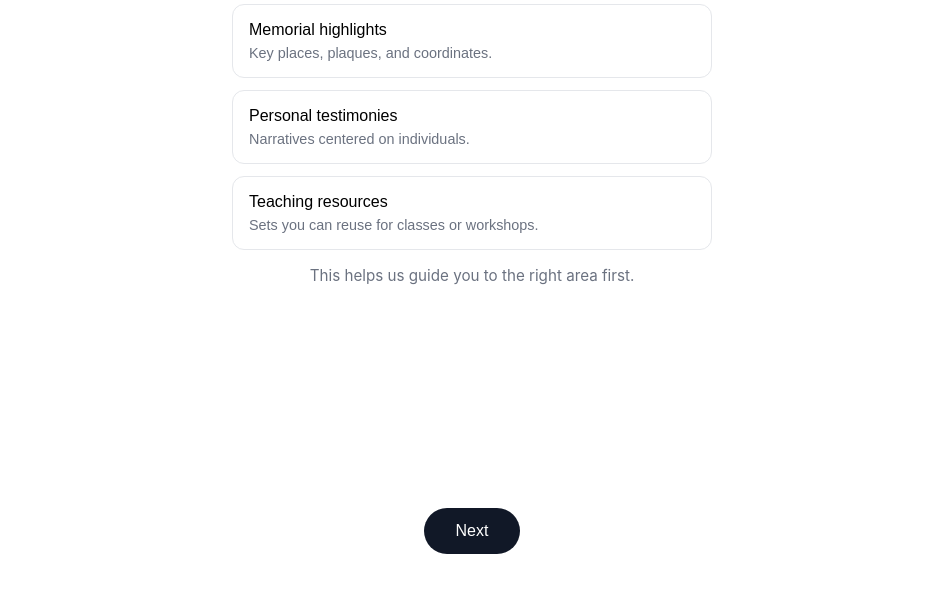
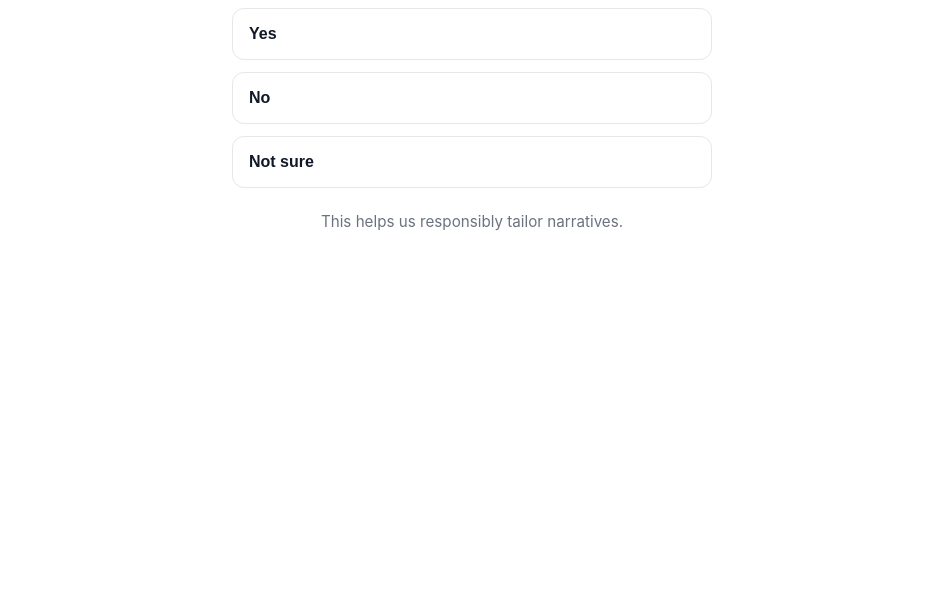
Before and after one commit to dabadav/ai-engine-api, a plain HTML site: page static/newQuiz.html in a window 1280 px wide. Shown: the part 198-800 px from the top of the page, without its empty margins (168-1110 px from the left). Drawn offline with Linux system fonts and the light colour scheme.

Commit message:
layout quiz

```diff
--- a/static/newQuiz.html
+++ b/static/newQuiz.html
@@ -24,7 +24,7 @@
     }
 
     .quiz-container {
-      width: min(880px, 100%);
+      width: min(780px, 100%);
       min-height: calc(100vh - 64px);
       display: flex;
       flex-direction: column;
@@ -36,8 +36,7 @@
     .progress-area {
       display: flex;
       flex-direction: column;
-      gap: 4px;
-      width: min(880px, 100%);
+      width: min(780px, 100%);
     }
 
     .progress-meta {
@@ -127,7 +126,19 @@
       transition: border 150ms ease, background 150ms ease;
     }
 
-    .option-card span {
+    .option-heading {
+      display: flex;
+      align-items: center;
+      gap: 10px;
+      font-weight: 600;
+      color: #111827;
+    }
+
+    .option-emoji {
+      font-size: 1.4rem;
+    }
+
+    .option-text {
       display: block;
       margin-top: 6px;
       font-size: 0.9rem;
@@ -144,35 +155,32 @@
       background: #f3f4f6;
     }
 
-    .quiz-actions {
-      display: flex;
-      justify-content: center;
-      gap: 12px;
-      margin-top: auto;
-      padding-top: 16px;
-    }
     .content-panel {
       width: min(480px, 100%);
       height: 100%;
       display: flex;
       flex-direction: column;
-      gap: 16px;
+      gap: 24px;
     }
 
     .next-card {
+      display: flex;
+      justify-content: center;
+      gap: 12px;
+      margin-top: auto;
       position: sticky;
       bottom: 16px;
       background: rgba(255, 255, 255, 0.95);
       border-radius: 24px;
       padding: 16px;
-      box-shadow: 0 20px 40px rgba(15, 23, 42, 0.12);
-      border: 1px solid rgba(15, 23, 42, 0.05);
-      display: flex;
       justify-content: center;
+      width: min(520px, 100%);
       backdrop-filter: blur(10px);
     }
 
     .next-btn {
+      width: 400px;
+      height: 54px;
       border-radius: 999px;
       padding: 14px 32px;
       font-size: 1rem;
@@ -254,7 +262,7 @@
       <section class="options-grid" id="optionsGrid"></section>
       <p class="quiz-note" id="questionSubtitle"></p>
 
-      <div class="quiz-actions" id="quizActions">
+      <div class="next-card" id="quizActions">
         <button class="next-btn" id="btnNext" type="button" disabled>Next</button>
       </div>
 
@@ -293,52 +301,55 @@
     }
 
     function renderStep() {
+      if (!steps.length) return;
       const step = steps[currentStep];
+      const autoAdvance = Boolean(step.autoAdvance);
+
       summaryCard.classList.remove("visible");
       optionsGrid.hidden = false;
-      quizActions.hidden = false;
+      quizActions.hidden = autoAdvance;
+      quizActions.style.display = autoAdvance ? "none" : "flex";
+
       questionLabel.textContent = `${currentStep + 1} of ${steps.length}`;
       questionTitle.textContent = step.title;
-      questionSubtitle.textContent = step.subtitle;
+      questionSubtitle.textContent = step.subtitle || "";
 
       const currentAnswer = answers[step.id]?.value;
 
       optionsGrid.innerHTML = step.options
-        .map(
-          option => `
+        .map(option => {
+          const emoji = option.emoji ? `<span class="option-emoji" aria-hidden="true">${option.emoji}</span>` : "";
+          const description = option.desc ? `<span class="option-text">${option.desc}</span>` : "";
+          return `
             <button class="option-card ${currentAnswer === option.value ? "active" : ""}" data-value="${option.value}">
-              ${option.label}
-              <span>${option.desc}</span>
+              <div class="option-heading">
+                ${emoji}
+                <span>${option.label}</span>
+              </div>
+              ${description}
             </button>
-          `
-        )
+          `;
+        })
         .join("");
 
       btnBack.disabled = currentStep === 0;
       btnBack.style.visibility = currentStep === 0 ? "hidden" : "visible";
-      btnNext.textContent = currentStep === steps.length - 1 ? "Finish" : "Next";
-      btnNext.disabled = !currentAnswer;
+
+      if (!autoAdvance) {
+        btnNext.textContent = currentStep === steps.length - 1 ? "Finish" : "Next";
+        btnNext.disabled = !currentAnswer;
+      }
 
       updateProgress();
     }
 
-    function showSummary() {
-      quizProgress.style.width = "100%";
-      questionLabel.textContent = `${steps.length} of ${steps.length}`;
-      questionTitle.textContent = "We’ll individualize your tour.";
-      questionSubtitle.textContent = "You can change these choices anytime later.";
-
-      const summaryItems = [
-        { label: "Focus", value: answers.intent?.label || "Not specified" },
-        { label: "Available time", value: answers.time?.label || "Not specified" },
-        { label: "Preferred tone", value: answers.tone?.label || "Not specified" }
-      ];
-      summaryList.innerHTML = summaryItems.map(item => `<li><strong>${item.label}:</strong> ${item.value}</li>`).join("");
-
-      summaryCard.classList.add("visible");
-      optionsGrid.hidden = true;
-      quizActions.hidden = true;
-      btnBack.style.visibility = "hidden";
+    function finishQuiz() {
+      try {
+        localStorage.setItem("quizResults", JSON.stringify(answers));
+      } catch (err) {
+        console.error("Unable to store quiz results", err);
+      }
+      window.location.href = "/demo/newQuiz/myResults";
     }
 
     optionsGrid.addEventListener("click", (event) => {
@@ -347,7 +358,22 @@
       const value = card.dataset.value;
       const step = steps[currentStep];
       const selectedOption = step.options.find(opt => opt.value === value);
-      answers[step.id] = { value, label: selectedOption?.label || value };
+      answers[step.id] = {
+        value,
+        label: selectedOption?.label || value,
+        emoji: selectedOption?.emoji || null
+      };
+
+      if (step.autoAdvance) {
+        if (currentStep === steps.length - 1) {
+          finishQuiz();
+        } else {
+          currentStep += 1;
+          renderStep();
+        }
+        return;
+      }
+
       renderStep();
     });
 
@@ -360,7 +386,7 @@
     btnNext.addEventListener("click", () => {
       if (!answers[steps[currentStep].id]) return;
       if (currentStep === steps.length - 1) {
-        showSummary();
+        finishQuiz();
       } else {
         currentStep += 1;
         renderStep();
--- a/static/quiz-steps.json
+++ b/static/quiz-steps.json
@@ -1,32 +1,172 @@
 [
   {
-    "id": "intent",
-    "title": "What are you primarily looking for?",
-    "subtitle": "This helps us guide you to the right area first.",
+    "id": "personal_connection",
+    "alias": "Personal Connection",
+    "title": "Do you have a personal or family connection?",
+    "subtitle": "This helps us responsibly tailor narratives.",
+    "autoAdvance": true,
     "options": [
-      { "value": "memorials", "label": "Memorial highlights", "desc": "Key places, plaques, and coordinates." },
-      { "value": "stories", "label": "Personal testimonies", "desc": "Narratives centered on individuals." },
-      { "value": "teaching", "label": "Teaching resources", "desc": "Sets you can reuse for classes or workshops." }
+      { "value": "yes", "label": "Yes" },
+      { "value": "no", "label": "No" },
+      { "value": "unsure", "label": "Not sure" }
     ]
   },
   {
-    "id": "time",
-    "title": "How much time do you have right now?",
-    "subtitle": "We’ll adjust depth accordingly.",
+    "id": "age_group",
+    "alias": "Age",
+    "title": "Which age group do you belong to?",
+    "subtitle": "This helps us understand who is using the app.",
+    "autoAdvance": false,
     "options": [
-      { "value": "5", "label": "About 5 minutes", "desc": "Just show me key highlights." },
-      { "value": "10", "label": "10–15 minutes", "desc": "A balanced experience." },
-      { "value": "20", "label": "20+ minutes", "desc": "I’m ready to dive deep." }
+      { "value": "under_18", "label": "Under 18" },
+      { "value": "18_24", "label": "18–24" },
+      { "value": "25_34", "label": "25–34" },
+      { "value": "35_44", "label": "35–44" },
+      { "value": "45_54", "label": "45–54" },
+      { "value": "55_64", "label": "55–64" },
+      { "value": "65_plus", "label": "65+" }
     ]
   },
   {
-    "id": "tone",
-    "title": "Which tone resonates with you today?",
-    "subtitle": "We’ll tailor narratives to match.",
+    "id": "gender",
+    "alias": "Gender",
+    "title": "How do you describe your gender?",
+    "subtitle": "Optional, but helps us understand our audience.",
+    "autoAdvance": true,
     "options": [
-      { "value": "reflective", "label": "Reflective", "desc": "Quiet, contemplative storytelling." },
-      { "value": "investigative", "label": "Investigative", "desc": "Connect documents, clues, and context." },
-      { "value": "hopeful", "label": "Hopeful", "desc": "Resilience, rebuilding, and new beginnings." }
+      { "value": "female", "label": "Female", "emoji": "🙋‍♀️" },
+      { "value": "male", "label": "Male", "emoji": "🙋‍♂️" },
+      { "value": "non_binary", "label": "Non-binary", "emoji": "🌈" },
+      { "value": "prefer_not_say", "label": "Prefer not to say", "emoji": "🤫" }
+    ]
+  },
+  {
+    "id": "nationality",
+    "alias": "Nationality",
+    "title": "What is your nationality?",
+    "subtitle": "Select the option that best describes you.",
+    "autoAdvance": false,
+    "options": [
+      { "value": "afghanistan", "label": "Afghanistan", "emoji": "🇦🇫" },
+      { "value": "albania", "label": "Albania", "emoji": "🇦🇱" },
+      { "value": "algeria", "label": "Algeria", "emoji": "🇩🇿" },
+      { "value": "andorra", "label": "Andorra", "emoji": "🇦🇩" },
+      { "value": "angola", "label": "Angola", "emoji": "🇦🇴" },
+      { "value": "argentina", "label": "Argentina", "emoji": "🇦🇷" },
+      { "value": "armenia", "label": "Armenia", "emoji": "🇦🇲" },
+      { "value": "australia", "label": "Australia", "emoji": "🇦🇺" },
+      { "value": "austria", "label": "Austria", "emoji": "🇦🇹" },
+      { "value": "azerbaijan", "label": "Azerbaijan", "emoji": "🇦🇿" },
+      { "value": "bangladesh", "label": "Bangladesh", "emoji": "🇧🇩" },
+      { "value": "belarus", "label": "Belarus", "emoji": "🇧🇾" },
+      { "value": "belgium", "label": "Belgium", "emoji": "🇧🇪" },
+      { "value": "bolivia", "label": "Bolivia", "emoji": "🇧🇴" },
+      { "value": "bosnia_herzegovina", "label": "Bosnia and Herzegovina", "emoji": "🇧🇦" },
+      { "value": "botswana", "label": "Botswana", "emoji": "🇧🇼" },
+      { "value": "brazil", "label": "Brazil", "emoji": "🇧🇷" },
+      { "value": "bulgaria", "label": "Bulgaria", "emoji": "🇧🇬" },
+      { "value": "cambodia", "label": "Cambodia", "emoji": "🇰🇭" },
+      { "value": "cameroon", "label": "Cameroon", "emoji": "🇨🇲" },
+      { "value": "canada", "label": "Canada", "emoji": "🇨🇦" },
+      { "value": "chile", "label": "Chile", "emoji": "🇨🇱" },
+      { "value": "china", "label": "China", "emoji": "🇨🇳" },
+      { "value": "colombia", "label": "Colombia", "emoji": "🇨🇴" },
+      { "value": "costa_rica", "label": "Costa Rica", "emoji": "🇨🇷" },
+      { "value": "croatia", "label": "Croatia", "emoji": "🇭🇷" },
+      { "value": "cuba", "label": "Cuba", "emoji": "🇨🇺" },
+      { "value": "cyprus", "label": "Cyprus", "emoji": "🇨🇾" },
+      { "value": "czechia", "label": "Czechia", "emoji": "🇨🇿" },
+      { "value": "denmark", "label": "Denmark", "emoji": "🇩🇰" },
+      { "value": "dominican_republic", "label": "Dominican Republic", "emoji": "🇩🇴" },
+      { "value": "ecuador", "label": "Ecuador", "emoji": "🇪🇨" },
+      { "value": "egypt", "label": "Egypt", "emoji": "🇪🇬" },
+      { "value": "el_salvador", "label": "El Salvador", "emoji": "🇸🇻" },
+      { "value": "estonia", "label": "Estonia", "emoji": "🇪🇪" },
+      { "value": "ethiopia", "label": "Ethiopia", "emoji": "🇪🇹" },
+      { "value": "finland", "label": "Finland", "emoji": "🇫🇮" },
+      { "value": "france", "label": "France", "emoji": "🇫🇷" },
+      { "value": "georgia", "label": "Georgia", "emoji": "🇬🇪" },
+      { "value": "germany", "label": "Germany", "emoji": "🇩🇪" },
+      { "value": "ghana", "label": "Ghana", "emoji": "🇬🇭" },
+      { "value": "greece", "label": "Greece", "emoji": "🇬🇷" },
+      { "value": "guatemala", "label": "Guatemala", "emoji": "🇬🇹" },
+      { "value": "haiti", "label": "Haiti", "emoji": "🇭🇹" },
+      { "value": "honduras", "label": "Honduras", "emoji": "🇭🇳" },
+      { "value": "hungary", "label": "Hungary", "emoji": "🇭🇺" },
+      { "value": "iceland", "label": "Iceland", "emoji": "🇮🇸" },
+      { "value": "india", "label": "India", "emoji": "🇮🇳" },
+      { "value": "indonesia", "label": "Indonesia", "emoji": "🇮🇩" },
+      { "value": "iran", "label": "Iran", "emoji": "🇮🇷" },
+      { "value": "iraq", "label": "Iraq", "emoji": "🇮🇶" },
+      { "value": "ireland", "label": "Ireland", "emoji": "🇮🇪" },
+      { "value": "israel", "label": "Israel", "emoji": "🇮🇱" },
+      { "value": "italy", "label": "Italy", "emoji": "🇮🇹" },
+      { "value": "jamaica", "label": "Jamaica", "emoji": "🇯🇲" },
+      { "value": "japan", "label": "Japan", "emoji": "🇯🇵" },
+      { "value": "jordan", "label": "Jordan", "emoji": "🇯🇴" },
+      { "value": "kazakhstan", "label": "Kazakhstan", "emoji": "🇰🇿" },
+      { "value": "kenya", "label": "Kenya", "emoji": "🇰🇪" },
+      { "value": "kosovo", "label": "Kosovo", "emoji": "🇽🇰" },
+      { "value": "latvia", "label": "Latvia", "emoji": "🇱🇻" },
+      { "value": "lebanon", "label": "Lebanon", "emoji": "🇱🇧" },
+      { "value": "libya", "label": "Libya", "emoji": "🇱🇾" },
+      { "value": "lithuania", "label": "Lithuania", "emoji": "🇱🇹" },
+      { "value": "luxembourg", "label": "Luxembourg", "emoji": "🇱🇺" },
+      { "value": "malaysia", "label": "Malaysia", "emoji": "🇲🇾" },
+      { "value": "malta", "label": "Malta", "emoji": "🇲🇹" },
+      { "value": "mexico", "label": "Mexico", "emoji": "🇲🇽" },
+      { "value": "moldova", "label": "Moldova", "emoji": "🇲🇩" },
+      { "value": "mongolia", "label": "Mongolia", "emoji": "🇲🇳" },
+      { "value": "montenegro", "label": "Montenegro", "emoji": "🇲🇪" },
+      { "value": "morocco", "label": "Morocco", "emoji": "🇲🇦" },
+      { "value": "mozambique", "label": "Mozambique", "emoji": "🇲🇿" },
+      { "value": "nepal", "label": "Nepal", "emoji": "🇳🇵" },
+      { "value": "netherlands", "label": "Netherlands", "emoji": "🇳🇱" },
+      { "value": "new_zealand", "label": "New Zealand", "emoji": "🇳🇿" },
+      { "value": "nicaragua", "label": "Nicaragua", "emoji": "🇳🇮" },
+      { "value": "nigeria", "label": "Nigeria", "emoji": "🇳🇬" },
+      { "value": "north_macedonia", "label": "North Macedonia", "emoji": "🇲🇰" },
+      { "value": "norway", "label": "Norway", "emoji": "🇳🇴" },
+      { "value": "pakistan", "label": "Pakistan", "emoji": "🇵🇰" },
+      { "value": "panama", "label": "Panama", "emoji": "🇵🇦" },
+      { "value": "paraguay", "label": "Paraguay", "emoji": "🇵🇾" },
+      { "value": "peru", "label": "Peru", "emoji": "🇵🇪" },
+      { "value": "philippines", "label": "Philippines", "emoji": "🇵🇭" },
+      { "value": "poland", "label": "Poland", "emoji": "🇵🇱" },
+      { "value": "portugal", "label": "Portugal", "emoji": "🇵🇹" },
+      { "value": "puerto_rico", "label": "Puerto Rico", "emoji": "🇵🇷" },
+      { "value": "qatar", "label": "Qatar", "emoji": "🇶🇦" },
+      { "value": "romania", "label": "Romania", "emoji": "🇷🇴" },
+      { "value": "russia", "label": "Russia", "emoji": "🇷🇺" },
+      { "value": "rwanda", "label": "Rwanda", "emoji": "🇷🇼" },
+      { "value": "saudi_arabia", "label": "Saudi Arabia", "emoji": "🇸🇦" },
+      { "value": "senegal", "label": "Senegal", "emoji": "🇸🇳" },
+      { "value": "serbia", "label": "Serbia", "emoji": "🇷🇸" },
+      { "value": "singapore", "label": "Singapore", "emoji": "🇸🇬" },
+      { "value": "slovakia", "label": "Slovakia", "emoji": "🇸🇰" },
+      { "value": "slovenia", "label": "Slovenia", "emoji": "🇸🇮" },
+      { "value": "south_africa", "label": "South Africa", "emoji": "🇿🇦" },
+      { "value": "south_korea", "label": "South Korea", "emoji": "🇰🇷" },
+      { "value": "spain", "label": "Spain", "emoji": "🇪🇸" },
+      { "value": "sri_lanka", "label": "Sri Lanka", "emoji": "🇱🇰" },
+      { "value": "sweden", "label": "Sweden", "emoji": "🇸🇪" },
+      { "value": "switzerland", "label": "Switzerland", "emoji": "🇨🇭" },
+      { "value": "taiwan", "label": "Taiwan", "emoji": "🇹🇼" },
+      { "value": "tanzania", "label": "Tanzania", "emoji": "🇹🇿" },
+      { "value": "thailand", "label": "Thailand", "emoji": "🇹🇭" },
+      { "value": "tunisia", "label": "Tunisia", "emoji": "🇹🇳" },
+      { "value": "turkey", "label": "Türkiye", "emoji": "🇹🇷" },
+      { "value": "uganda", "label": "Uganda", "emoji": "🇺🇬" },
+      { "value": "ukraine", "label": "Ukraine", "emoji": "🇺🇦" },
+      { "value": "united_kingdom", "label": "United Kingdom", "emoji": "🇬🇧" },
+      { "value": "united_states", "label": "United States", "emoji": "🇺🇸" },
+      { "value": "uruguay", "label": "Uruguay", "emoji": "🇺🇾" },
+      { "value": "uzbekistan", "label": "Uzbekistan", "emoji": "🇺🇿" },
+      { "value": "venezuela", "label": "Venezuela", "emoji": "🇻🇪" },
+      { "value": "vietnam", "label": "Vietnam", "emoji": "🇻🇳" },
+      { "value": "zambia", "label": "Zambia", "emoji": "🇿🇲" },
+      { "value": "zimbabwe", "label": "Zimbabwe", "emoji": "🇿🇼" },
+      { "value": "prefer_not_say", "label": "Prefer not to say", "emoji": "🤫" }
     ]
   }
 ]
```
Also changed, not shown: static/newQuizResults.html (added, +263 -0 lines), 2 other files.
